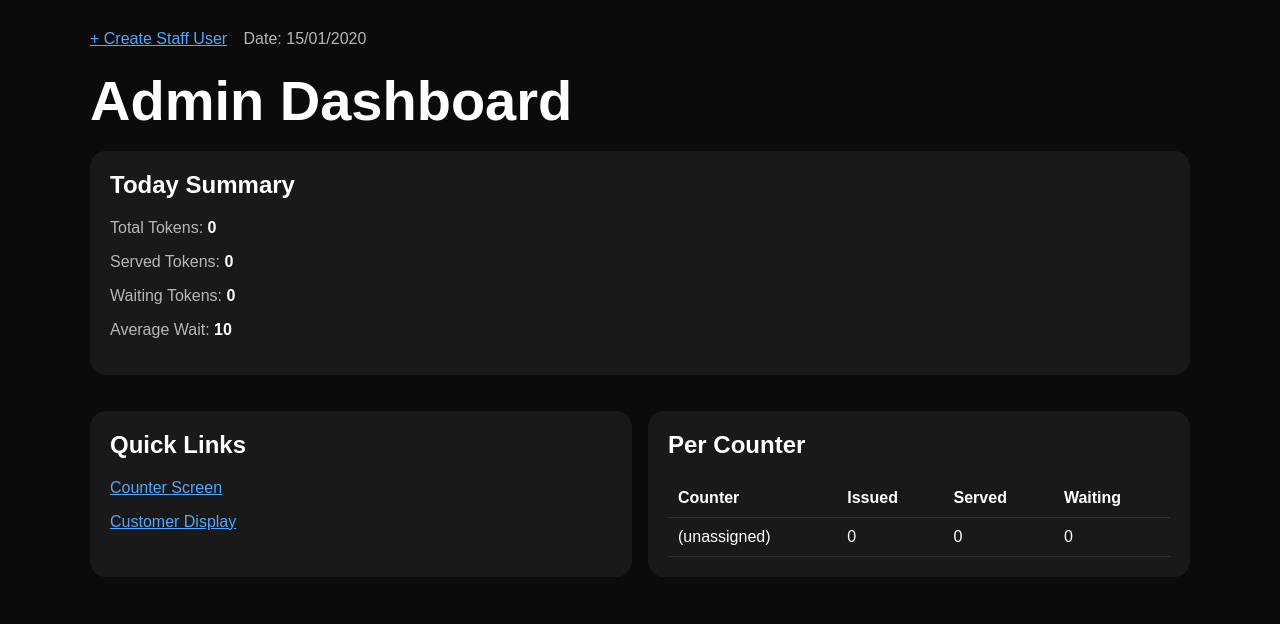
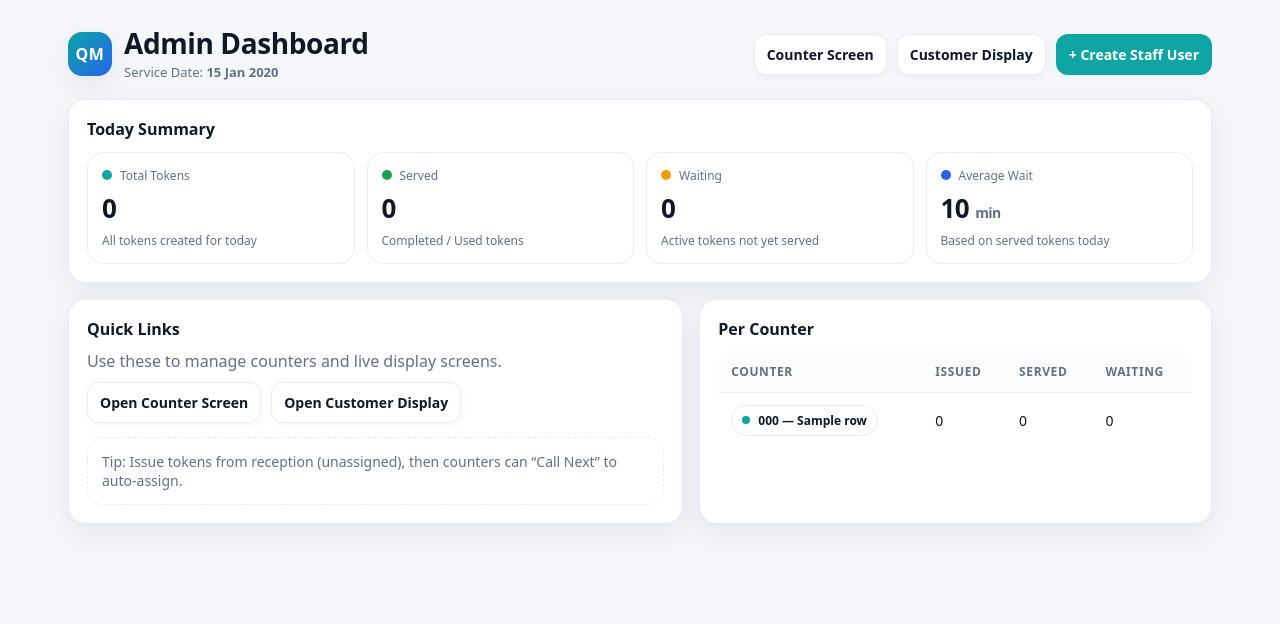
Before and after one commit to rahulgaddipati3-byte/q-manage, a Django app: template backend/core/templates/core/admin_dashboard.html in a window 1280 px wide. Shown: the top 624 px of the page. Run offline with Django 5.2, Linux system fonts and the light colour scheme; the template is opened without the code that fills it: most values are stand-ins (such as "Sample title", 1, 10 or a date in 2020).

Commit message:
Redesign admin dashboard hospital style and fix variable mapping

```diff
--- a/backend/core/templates/core/admin_dashboard.html
+++ b/backend/core/templates/core/admin_dashboard.html
@@ -1,73 +1,327 @@
 {% load static %}
 <!doctype html>
-<html>
+<html lang="en">
 <head>
   <meta charset="utf-8" />
   <title>Admin Dashboard</title>
   <meta name="viewport" content="width=device-width, initial-scale=1" />
 
   <style>
-    body { margin:0; font-family: Arial, sans-serif; background:#0b0b0b; color:#fff; }
-    .wrap { max-width: 1100px; margin: 30px auto; padding: 0 20px; }
-    .card { background: rgba(255,255,255,0.06); border-radius: 16px; padding: 20px; margin: 18px 0; }
-    h1 { margin: 20px 0 10px; font-size: 56px; }
-    .muted { color: #b7b7b7; }
-    a { color:#53a7ff; text-decoration: underline; }
-    table { width:100%; border-collapse: collapse; margin-top: 10px; }
-    th, td { text-align:left; padding: 10px; border-bottom: 1px solid rgba(255,255,255,0.1); }
-    .grid { display:grid; grid-template-columns: 1fr 1fr; gap: 16px; }
-    @media(max-width:800px){ .grid{ grid-template-columns:1fr; } h1{ font-size:40px; } }
+    :root{
+      --bg:#f5f7fb;
+      --card:#ffffff;
+      --text:#101828;
+      --muted:#667085;
+      --line:#eaecf0;
+      --brand:#0ea5a4;     /* teal */
+      --brand2:#2563eb;    /* blue */
+      --ok:#16a34a;
+      --warn:#f59e0b;
+      --danger:#ef4444;
+      --shadow: 0 10px 30px rgba(16,24,40,0.08);
+      --radius: 18px;
+    }
+
+    *{ box-sizing:border-box; }
+    body{
+      margin:0;
+      font-family: ui-sans-serif, system-ui, -apple-system, Segoe UI, Roboto, Arial, sans-serif;
+      background: var(--bg);
+      color: var(--text);
+    }
+
+    .wrap{
+      max-width: 1180px;
+      margin: 28px auto;
+      padding: 0 18px 40px;
+    }
+
+    .topbar{
+      display:flex;
+      align-items:center;
+      justify-content:space-between;
+      gap: 14px;
+      margin-bottom: 18px;
+    }
+
+    .brand{
+      display:flex;
+      align-items:center;
+      gap:12px;
+    }
+
+    .logo{
+      width:44px; height:44px;
+      border-radius: 14px;
+      background: linear-gradient(135deg, var(--brand), var(--brand2));
+      box-shadow: var(--shadow);
+      display:flex;
+      align-items:center;
+      justify-content:center;
+      color:white;
+      font-weight:800;
+      letter-spacing:0.5px;
+    }
+
+    h1{
+      margin:0;
+      font-size: 28px;
+      line-height: 1.1;
+      letter-spacing: -0.4px;
+    }
+
+    .sub{
+      color: var(--muted);
+      font-size: 13px;
+      margin-top: 4px;
+    }
+
+    .actions{
+      display:flex;
+      gap:10px;
+      flex-wrap:wrap;
+      justify-content:flex-end;
+    }
+
+    a.btn{
+      text-decoration:none;
+      border: 1px solid var(--line);
+      background: #fff;
+      color: var(--text);
+      padding: 10px 12px;
+      border-radius: 12px;
+      font-weight: 600;
+      font-size: 14px;
+      box-shadow: 0 2px 10px rgba(16,24,40,0.04);
+    }
+
+    a.btn.primary{
+      background: var(--brand);
+      border-color: transparent;
+      color: #fff;
+    }
+
+    a.btn:hover{
+      filter: brightness(0.98);
+      transform: translateY(-1px);
+      transition: 0.15s ease;
+    }
+
+    .grid{
+      display:grid;
+      grid-template-columns: 1.2fr 1fr;
+      gap: 16px;
+      margin-top: 16px;
+    }
+
+    .card{
+      background: var(--card);
+      border: 1px solid var(--line);
+      border-radius: var(--radius);
+      box-shadow: var(--shadow);
+      padding: 18px;
+    }
+
+    .card h2{
+      margin: 0 0 10px;
+      font-size: 16px;
+      color: var(--text);
+    }
+
+    .summary{
+      display:grid;
+      grid-template-columns: repeat(4, 1fr);
+      gap: 12px;
+      margin-top: 12px;
+    }
+
+    .metric{
+      border: 1px solid var(--line);
+      border-radius: 16px;
+      padding: 14px;
+      background: #fff;
+    }
+
+    .metric .label{
+      color: var(--muted);
+      font-size: 12px;
+      margin-bottom: 6px;
+      display:flex;
+      align-items:center;
+      gap:8px;
+    }
+
+    .pill{
+      width:10px; height:10px;
+      border-radius: 999px;
+      display:inline-block;
+    }
+    .pill.blue{ background: var(--brand2); }
+    .pill.teal{ background: var(--brand); }
+    .pill.green{ background: var(--ok); }
+    .pill.amber{ background: var(--warn); }
+
+    .metric .value{
+      font-size: 26px;
+      font-weight: 800;
+      letter-spacing: -0.6px;
+    }
+
+    .metric .hint{
+      margin-top: 6px;
+      color: var(--muted);
+      font-size: 12px;
+    }
+
+    .table{
+      width: 100%;
+      border-collapse: collapse;
+      margin-top: 10px;
+      overflow:hidden;
+      border-radius: 14px;
+      border: 1px solid var(--line);
+      background: #fff;
+    }
+
+    .table th, .table td{
+      text-align:left;
+      padding: 12px 12px;
+      border-bottom: 1px solid var(--line);
+      font-size: 14px;
+      vertical-align: middle;
+    }
+
+    .table th{
+      font-size: 12px;
+      color: var(--muted);
+      text-transform: uppercase;
+      letter-spacing: 0.6px;
+      background: #fbfcfe;
+    }
+
+    .badge{
+      display:inline-flex;
+      align-items:center;
+      gap:8px;
+      padding: 6px 10px;
+      border-radius: 999px;
+      border: 1px solid var(--line);
+      font-weight: 700;
+      font-size: 12px;
+      background: #fff;
+    }
+
+    .dot{
+      width:8px; height:8px;
+      border-radius: 999px;
+      background: var(--muted);
+    }
+    .dot.teal{ background: var(--brand); }
+    .dot.blue{ background: var(--brand2); }
+
+    .muted{ color: var(--muted); }
+
+    .empty{
+      padding: 14px;
+      border: 1px dashed var(--line);
+      border-radius: 16px;
+      background: #fff;
+      color: var(--muted);
+      margin-top: 10px;
+      font-size: 14px;
+    }
+
+    @media (max-width: 980px){
+      .grid{ grid-template-columns: 1fr; }
+      .summary{ grid-template-columns: 1fr 1fr; }
+      .actions{ justify-content:flex-start; }
+    }
+
+    @media (max-width: 520px){
+      .summary{ grid-template-columns: 1fr; }
+      a.btn{ width:100%; text-align:center; }
+    }
   </style>
 </head>
 
 <body>
   <div class="wrap">
 
-    <div style="margin-bottom:12px;">
-      <a href="/users/new/">+ Create Staff User</a>
-      <span class="muted" style="margin-left:12px;">Date: {{ today|date:"d/m/Y" }}</span>
+    <div class="topbar">
+      <div class="brand">
+        <div class="logo">QM</div>
+        <div>
+          <h1>Admin Dashboard</h1>
+          <div class="sub">
+            Service Date: <strong>{{ service_date|date:"d M Y" }}</strong>
+          </div>
+        </div>
+      </div>
+
+      <div class="actions">
+        <a class="btn" href="/ui/counter/">Counter Screen</a>
+        <a class="btn" href="/ui/display/">Customer Display</a>
+        <a class="btn primary" href="/users/new/">+ Create Staff User</a>
+      </div>
     </div>
 
-    <h1>Admin Dashboard</h1>
+    <div class="card">
+      <h2>Today Summary</h2>
 
-    <div class="card">
-      <h2 style="margin-top:0;">Today Summary</h2>
+      <div class="summary">
+        <div class="metric">
+          <div class="label"><span class="pill teal"></span>Total Tokens</div>
+          <div class="value">{{ total_tokens|default:0 }}</div>
+          <div class="hint">All tokens created for today</div>
+        </div>
 
-      <p class="muted">Total Tokens:
-        <strong style="color:#fff;">{{ issued|default:0 }}</strong>
-      </p>
+        <div class="metric">
+          <div class="label"><span class="pill green"></span>Served</div>
+          <div class="value">{{ served_tokens|default:0 }}</div>
+          <div class="hint">Completed / Used tokens</div>
+        </div>
 
-      <p class="muted">Served Tokens:
-        <strong style="color:#fff;">{{ served|default:0 }}</strong>
-      </p>
+        <div class="metric">
+          <div class="label"><span class="pill amber"></span>Waiting</div>
+          <div class="value">{{ waiting_tokens|default:0 }}</div>
+          <div class="hint">Active tokens not yet served</div>
+        </div>
 
-      <p class="muted">Waiting Tokens:
-        <strong style="color:#fff;">{{ waiting|default:0 }}</strong>
-      </p>
-
-      <p class="muted">Average Wait:
-        <strong style="color:#fff;">
-          {% if avg_wait %}
-            {{ avg_wait }}
-          {% else %}
-            —
-          {% endif %}
-        </strong>
-      </p>
+        <div class="metric">
+          <div class="label"><span class="pill blue"></span>Average Wait</div>
+          <div class="value">
+            {% if avg_wait_minutes %}
+              {{ avg_wait_minutes }} <span class="muted" style="font-size:14px; font-weight:700;">min</span>
+            {% else %}
+              —
+            {% endif %}
+          </div>
+          <div class="hint">Based on served tokens today</div>
+        </div>
+      </div>
     </div>
 
     <div class="grid">
       <div class="card">
-        <h2 style="margin-top:0;">Quick Links</h2>
-        <p><a href="/ui/counter/">Counter Screen</a></p>
-        <p><a href="/ui/display/">Customer Display</a></p>
+        <h2>Quick Links</h2>
+        <p class="muted" style="margin:0 0 10px;">
+          Use these to manage counters and live display screens.
+        </p>
+        <div style="display:flex; gap:10px; flex-wrap:wrap;">
+          <a class="btn" href="/ui/counter/">Open Counter Screen</a>
+          <a class="btn" href="/ui/display/">Open Customer Display</a>
+        </div>
+
+        <div style="margin-top:14px;" class="empty">
+          Tip: Issue tokens from reception (unassigned), then counters can “Call Next” to auto-assign.
+        </div>
       </div>
 
       <div class="card">
-        <h2 style="margin-top:0;">Per Counter</h2>
+        <h2>Per Counter</h2>
 
         {% if per_counter %}
-          <table>
+          <table class="table">
             <thead>
               <tr>
                 <th>Counter</th>
@@ -79,7 +333,13 @@
             <tbody>
               {% for row in per_counter %}
                 <tr>
-                  <td>{{ row.counter__code|default:"(unassigned)" }}</td>
+                  <td>
+                    {% if row.code %}
+                      <span class="badge"><span class="dot teal"></span>{{ row.code }} — {{ row.name }}</span>
+                    {% else %}
+                      <span class="badge"><span class="dot blue"></span>{{ row.name }}</span>
+                    {% endif %}
+                  </td>
                   <td>{{ row.issued|default:0 }}</td>
                   <td>{{ row.served|default:0 }}</td>
                   <td>{{ row.waiting|default:0 }}</td>
@@ -88,7 +348,7 @@
             </tbody>
           </table>
         {% else %}
-          <p class="muted">No data for today yet.</p>
+          <div class="empty">No data for today yet.</div>
         {% endif %}
       </div>
     </div>
```
